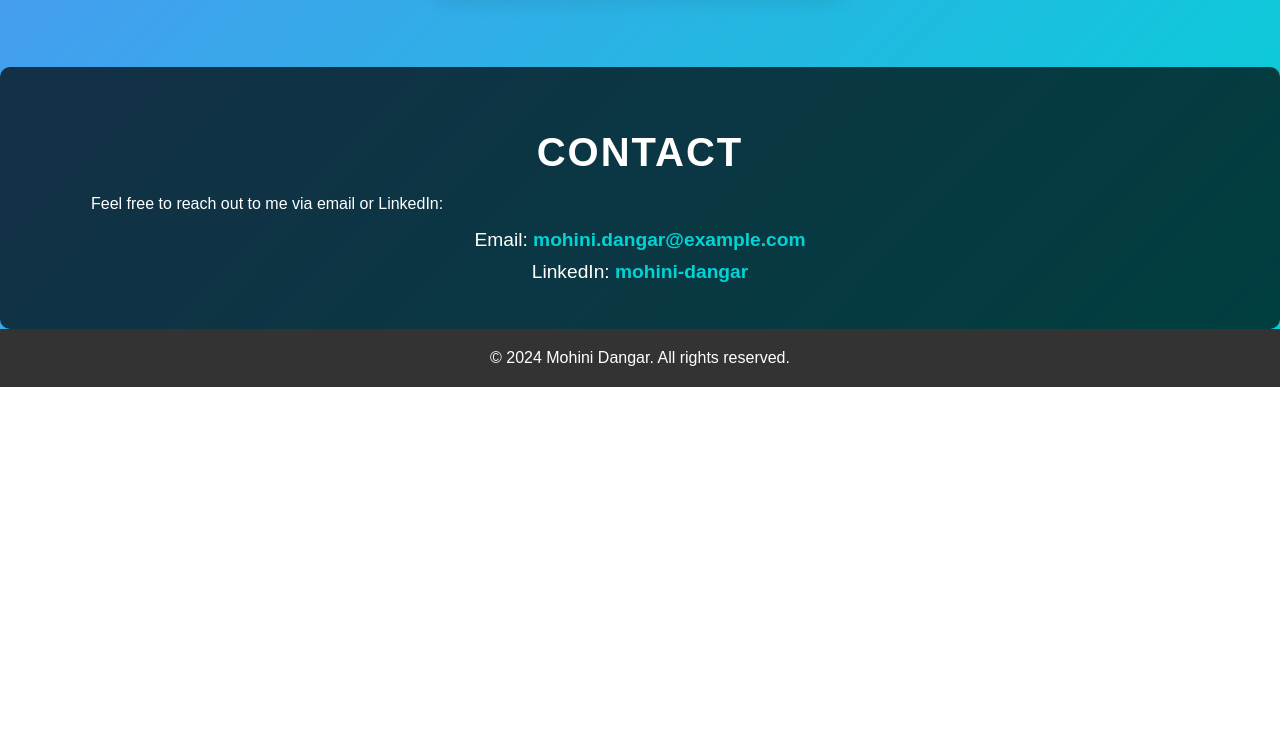
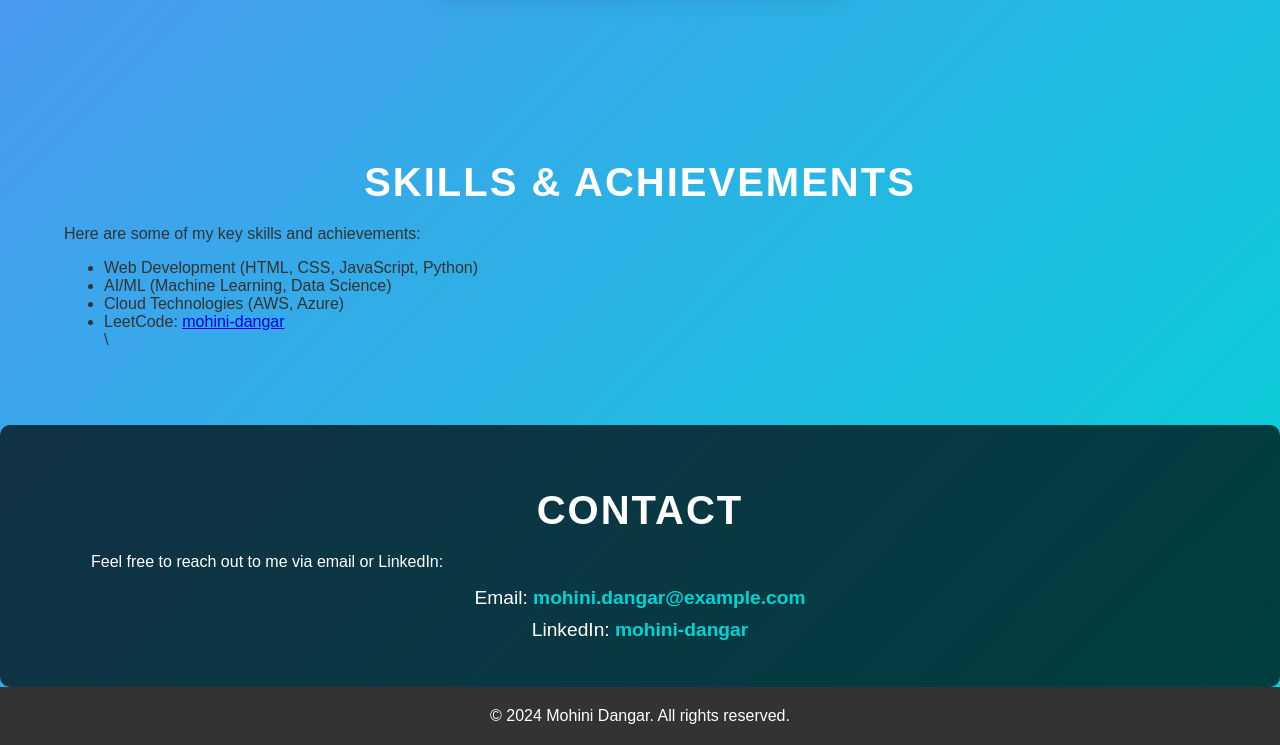
Before and after one commit to mohinidangar/mohini-port, a plain HTML site: page index.html in a window 1280 px wide. Shown: the part 982-1727 px from the top of the page. Before the commit the page ends 1369 px from the top, so only its background shows below. Drawn offline with Linux system fonts and the light colour scheme.

Commit message:
skills added

```diff
--- a/index.html
+++ b/index.html
@@ -47,7 +47,18 @@
                 </div>
             </div>
         </section>
-
+        <section id="skills">
+            <div class="container">
+                <h2>Skills & Achievements</h2>
+                <p>Here are some of my key skills and achievements:</p>
+                <ul>
+                    <li>Web Development (HTML, CSS, JavaScript, Python)</li>
+                    <li>AI/ML (Machine Learning, Data Science)</li>
+                    <li>Cloud Technologies (AWS, Azure)</li>
+                    <li>LeetCode: <a href="https://leetcode.com/u/Mohini_Dangar" target="_blank">mohini-dangar</a></li> \
+                </ul>
+            </div>
+        </section>
         <section id="contact">
             <div class="container">
                 <h2>Contact</h2>
```
